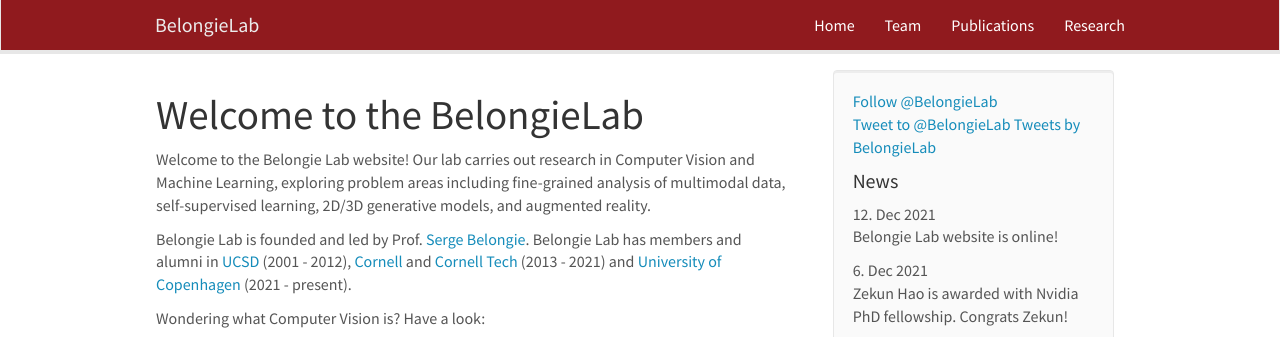
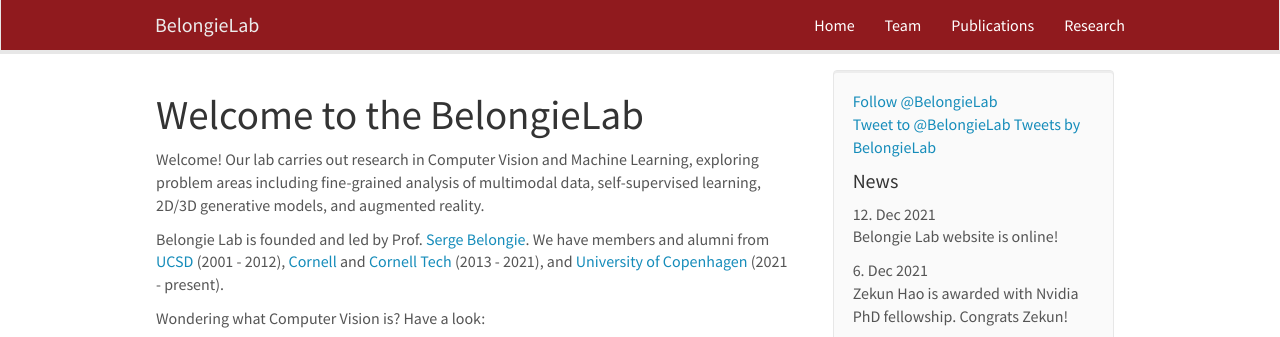
Before and after one commit to BelongieLab/belongielab.github.io, a Jekyll site: the page built from _pages/home.md, in a window 1280 px wide and 936 px high, cut to the strip 0-337 px from the top of the window. Built offline with Jekyll 4.4.1, drawn with Linux system fonts in a browser that asks for light colours; nearby versions of some CDN libraries; comment, search, counter and statistics services are not loaded.

Commit message:
small text edits

```diff
--- a/_pages/home.md
+++ b/_pages/home.md
@@ -1,14 +1,14 @@
 ---
 title: "Belongie Lab - Home"
 layout: homelay
-excerpt: "BelongieLab -- Home."
+excerpt: "Belongie Lab -- Home."
 sitemap: false
 permalink: /
 ---
 
-Welcome to the Belongie Lab website! Our lab carries out research in Computer Vision and Machine Learning, exploring problem areas including fine-grained analysis of multimodal data, self-supervised learning, 2D/3D generative models, and augmented reality.
+Welcome! Our lab carries out research in Computer Vision and Machine Learning, exploring problem areas including fine-grained analysis of multimodal data, self-supervised learning, 2D/3D generative models, and augmented reality.
 
-Belongie Lab is founded and led by Prof. [Serge Belongie](https://scholar.google.com/citations?user=ORr4XJYAAAAJ&hl=zh-CN). Belongie Lab has members and alumni in [UCSD](https://ucsd.edu/) (2001 - 2012), [Cornell](https://www.cornell.edu/) and [Cornell Tech](https://www.tech.cornell.edu/) (2013 - 2021) and [University of Copenhagen](https://www.ku.dk/english/) (2021 - present).
+Belongie Lab is founded and led by Prof. [Serge Belongie](https://scholar.google.com/citations?user=ORr4XJYAAAAJ&hl=zh-CN). We have members and alumni from [UCSD](https://ucsd.edu/) (2001 - 2012), [Cornell](https://www.cornell.edu/) and [Cornell Tech](https://www.tech.cornell.edu/) (2013 - 2021), and [University of Copenhagen](https://www.ku.dk/english/) (2021 - present).
 
 
 Wondering what Computer Vision is? Have a look:
```
